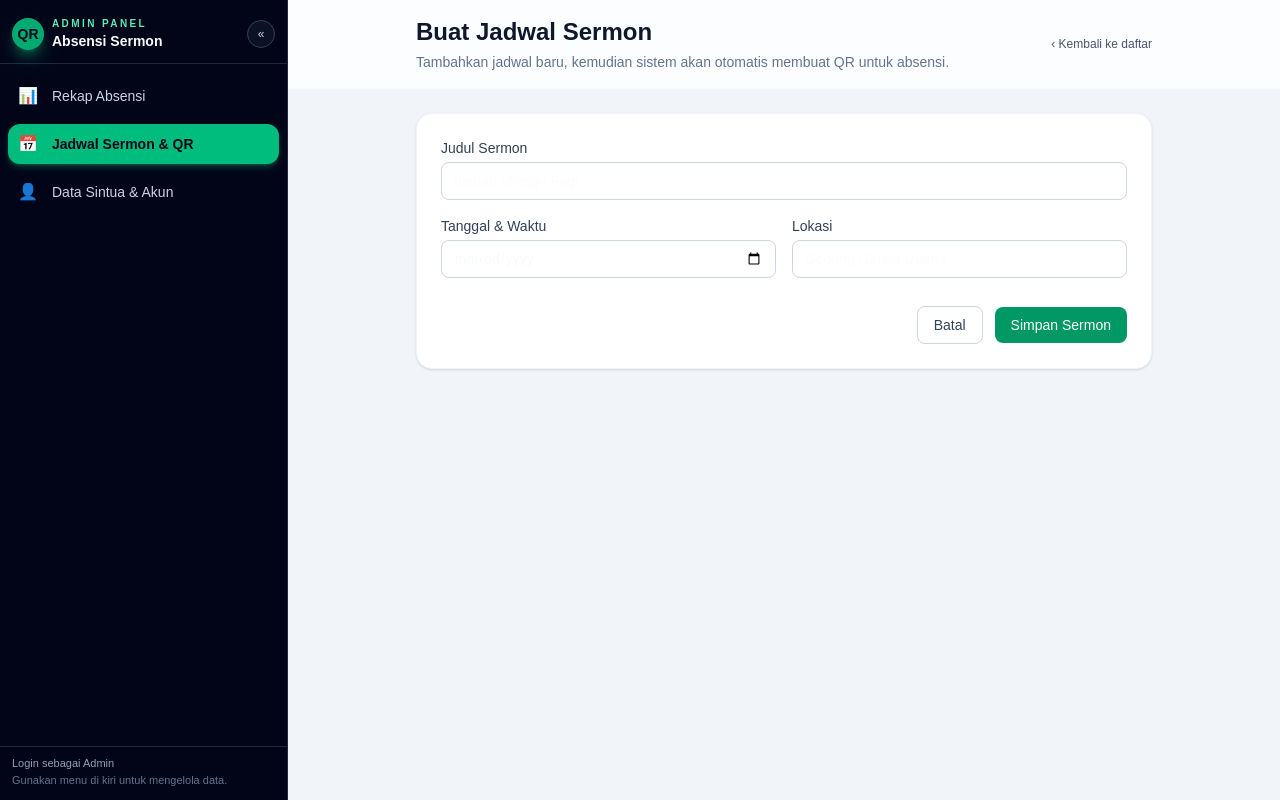
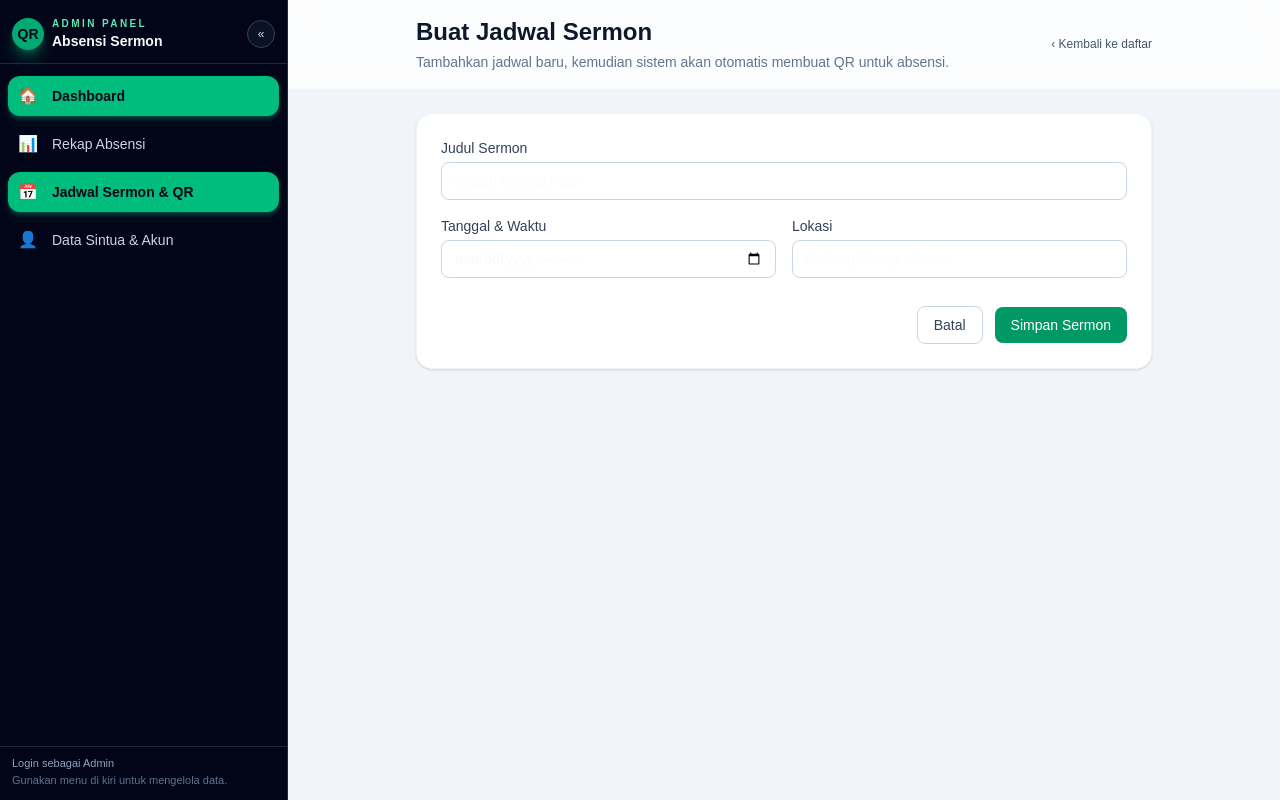
Before and after one commit to Andika110/absensi-sermon-frontend, a Next.js app: page /admin/sermons/new in a window 1280 px wide. Built offline with nearby package versions, Linux system fonts and the light colour scheme; no server answers.

Commit message:
feat: add admin dashboard link and improve check-in UI

```diff
--- a/app/admin/layout.tsx
+++ b/app/admin/layout.tsx
@@ -5,6 +5,7 @@ import Link from 'next/link';
 import { usePathname } from 'next/navigation';
 
 const adminNav = [
+  { href: '/admin', label: 'Dashboard', icon: '🏠' },
   { href: '/admin/attendance', label: 'Rekap Absensi', icon: '📊' },
   { href: '/admin/sermons', label: 'Jadwal Sermon & QR', icon: '📅' },
   { href: '/admin/sintua', label: 'Data Sintua & Akun', icon: '👤' },
```
